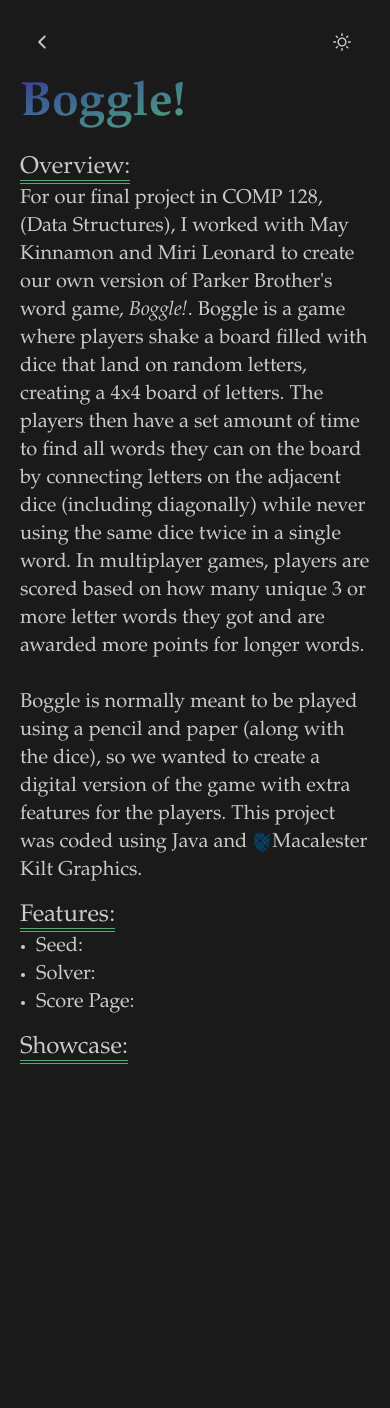
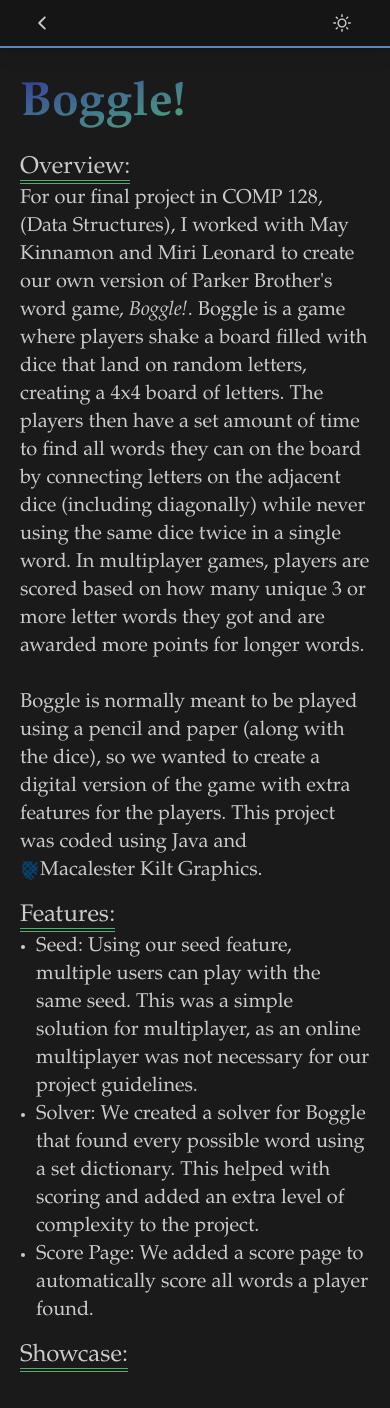
Before and after one commit to LucyManalang/my-website, a Next.js app: page /boggle in a window 390 px wide. Shown: the top 1408 px of the page. Before the commit the page ends 1224 px from the top, so only its background shows below. Built offline with nearby package versions, Linux system fonts and the light colour scheme; grey boxes are pictures that could not be loaded.

Commit message:
Boggle done

```diff
--- a/src/components/navigation.tsx
+++ b/src/components/navigation.tsx
@@ -1,9 +1,7 @@
-import { AiOutlineMoon, AiOutlineSun } from 'react-icons/ai';
-import { useLocalStorage } from 'react-use';
+import DarkMode from '../components/darkmode';
 import { HiMenuAlt2 } from 'react-icons/hi';
-import DarkMode from '../components/darkmode';
+import Link from 'next/link';
 import React from 'react';
-import Link from 'next/link';
 
 export default function Navigation() {
   const navItems = [
@@ -27,8 +25,6 @@ export default function Navigation() {
       </Link>
     </li>
   ));
-
-  const [dark, toggleDark] = useLocalStorage('dark', true);
 
   return (
     <nav className="fixed top-0 w-screen border-b-2 border-secondary bg-base-200 drop-shadow-lg">
--- /dev/null
+++ b/src/components/projectHeader.tsx
@@ -0,0 +1,19 @@
+import { IoIosArrowBack } from 'react-icons/io';
+import DarkMode from '../components/darkmode';
+import Link from 'next/link';
+import React from 'react';
+
+export default function ProjectHeader() {
+  return (
+    <nav className="fixed top-0 w-screen border-b-2 border-secondary bg-base-200 drop-shadow-lg h-12 flex items-center">
+      <div className="flex justify-between w-screen px-8">
+        <Link href="../#projects">
+          <p>
+            <IoIosArrowBack />
+          </p>
+        </Link>
+        <DarkMode />
+      </div>
+    </nav>
+  );
+}
--- a/src/components/projects.tsx
+++ b/src/components/projects.tsx
@@ -52,9 +52,9 @@ export default function Projects() {
         <h2 className="card-title">{project.title}</h2>
         <p>{project.description}</p>
         <div className="card-actions justify-end">
-          <button className="btn btn-primary">
-            <Link href={project.link}>See here!</Link>
-          </button>
+          <Link href={project.link} className="btn btn-primary">
+            See here!
+          </Link>
         </div>
       </div>
     </div>
--- a/src/pages/boggle.tsx
+++ b/src/pages/boggle.tsx
@@ -1,4 +1,5 @@
 import { IoIosArrowBack } from 'react-icons/io';
+import ProjectHeader from '../components/projectHeader';
 import DarkMode from '../components/darkmode';
 import Image from 'next/image';
 import Link from 'next/link';
@@ -6,7 +7,7 @@ import React from 'react';
 
 const Boggle = () => {
   return (
-    <div className="mb-20">
+    <>
       <div className="section">
         <h1>Boggle!</h1>
         <h2 className="h-12">Overview:</h2>
@@ -26,7 +27,7 @@ const Boggle = () => {
           the game with extra features for the players. This project was coded
           using Java and{' '}
           <Link
-            className="hover:text-secondary"
+            className="text-nowrap hover:text-secondary"
             href="https://mac-comp127.github.io/kilt-graphics/edu/macalester/graphics/package-summary.html"
             target="_blank"
           >
@@ -44,42 +45,40 @@ const Boggle = () => {
         <h2 className="h-12">Features:</h2>
         <ul className="list-disc pl-4">
           <li>
-            <p>Seed:</p>
+            <p>
+              Seed: Using our seed feature, multiple users can play with the
+              same seed. This was a simple solution for multiplayer, as an
+              online multiplayer was not necessary for our project guidelines.
+            </p>
           </li>
           <li>
-            <p>Solver:</p>
+            <p>
+              Solver: We created a solver for Boggle that found every possible
+              word using a set dictionary. This helped with scoring and added an
+              extra level of complexity to the project.
+            </p>
           </li>
           <li>
-            <p>Score Page:</p>
+            <p>
+              Score Page: We added a score page to automatically score all words
+              a player found.
+            </p>
           </li>
         </ul>
         <h2 className="h-12">Showcase:</h2>
-        {/* <div
-          className="relative h-0 w-full"
-          //   style={
-          //     'position: relative; padding-bottom: calc(76.18556701030927% + 41px); height: 0; width: 100%;'
-          //   }
-        >
+        <div className="h-full w-full mt-2">
           <iframe
             src="https://demo.arcade.software/uOX8EPvCVdX29RCuio0l?embed&show_copy_link=true"
             title="Boggle"
             loading="lazy"
             allowFullScreen
             allow="clipboard-write"
-            className="absolute top-0 left-0 h-fit w-full"
-            // style="position: absolute; top: 0; left: 0; width: 100%; height: 100%;color-scheme: light;"
+            className="arcade top-0 left-0 w-full"
           ></iframe>
-        </div> */}
+        </div>
       </div>
-      <div className="flex justify-between w-screen fixed top-8 px-8">
-        <Link href="../#projects">
-          <p>
-            <IoIosArrowBack />
-          </p>
-        </Link>
-        <DarkMode />
-      </div>
-    </div>
+      <ProjectHeader />
+    </>
   );
 };
 
--- a/src/styles/globals.css
+++ b/src/styles/globals.css
@@ -58,6 +58,10 @@ p {
   .section {
     padding: 5rem 1.25rem 5rem 1.25rem !important;
   }
+
+  .arcade {
+    height: 24rem !important;
+  }
 }
 
 #nav-mobile {
@@ -76,3 +80,7 @@ p {
 #hero {
   align-content: center;
 }
+
+.arcade {
+  height: 45rem;
+}
```
Also changed, not shown: tsconfig.json (+23 -5 lines).
